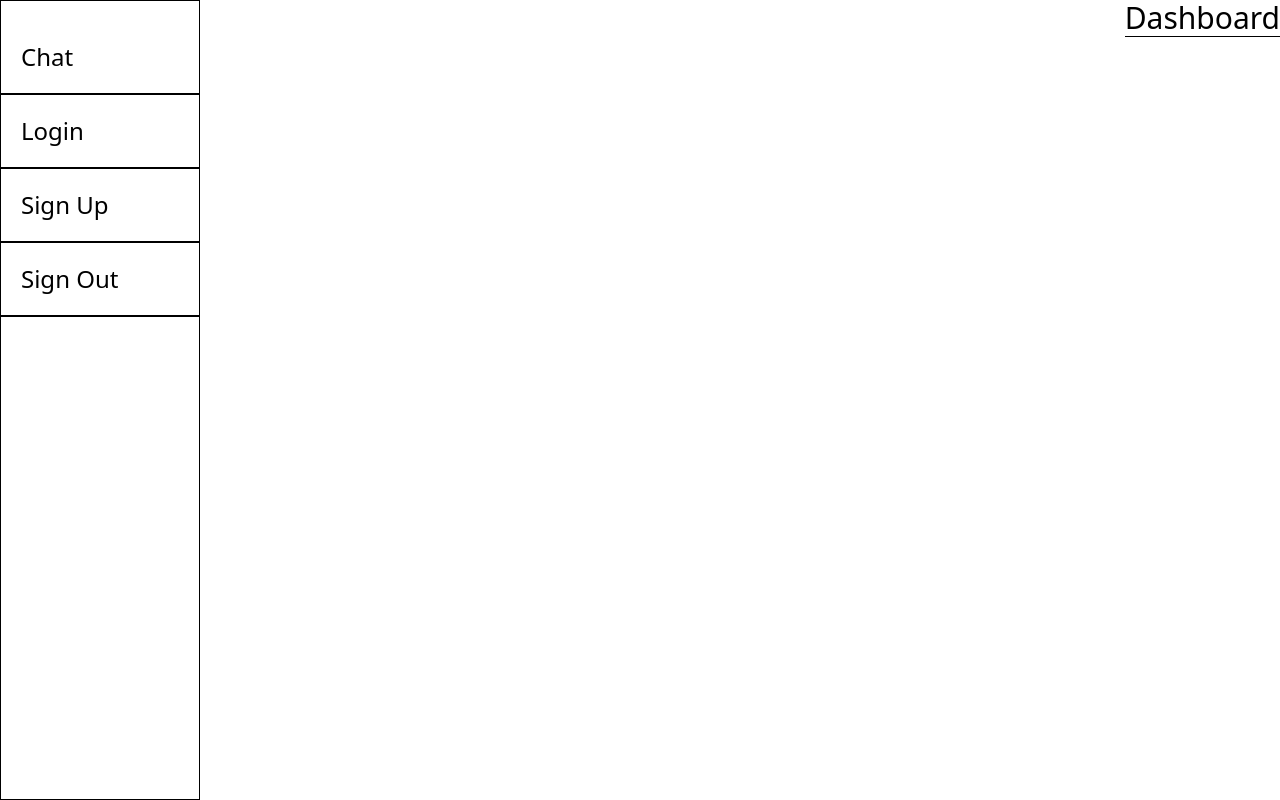
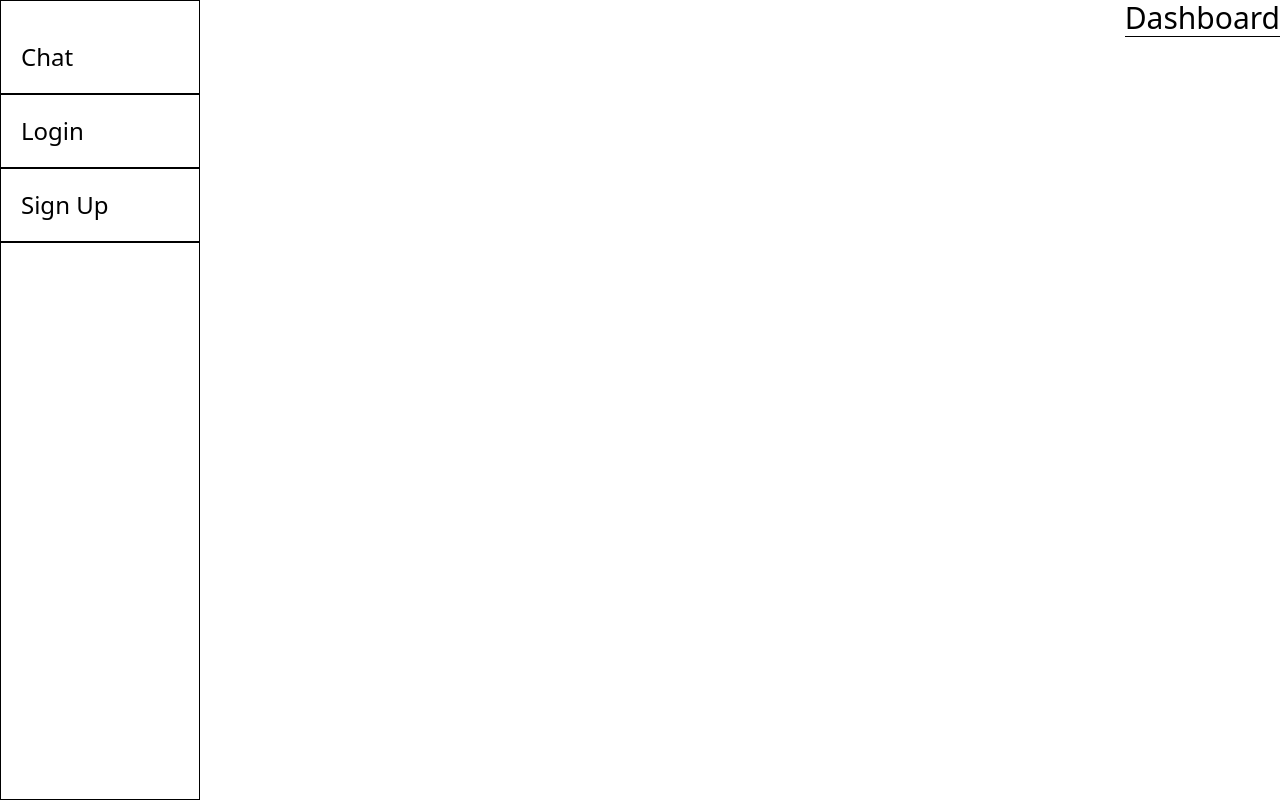
Before and after one commit to NFRIDOY/noman-chatai, a React (Vite) app: page /dashboard in a window 1280 px wide. Built offline with nearby package versions, Linux system fonts and the light colour scheme.

Commit message:
removed signout

```diff
--- a/src/pages/Dashboard.jsx
+++ b/src/pages/Dashboard.jsx
@@ -21,11 +21,6 @@ export default function Dashboard() {
                             Sign Up
                         </NavLink>
                     </li>
-                    <li>
-                        <NavLink to={"/signout"}>
-                            Sign Out
-                        </NavLink>
-                    </li>
                 </ol>
             </aside>
             <div>
```
